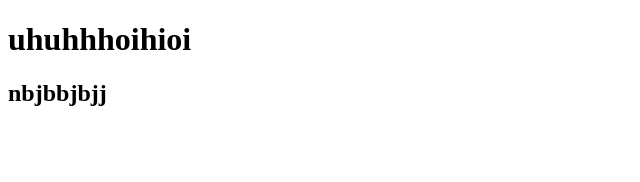
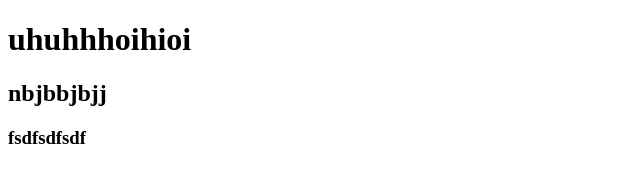
Before and after one commit to PhanCaoToan/duan4, a plain HTML site: page index.html in a window 1280 px wide. Shown: the whole page, without its empty margins (0-640 px from the left). Drawn offline with Linux system fonts and the light colour scheme.

Commit message:
sửa lần 3

```diff
--- a/index.html
+++ b/index.html
@@ -9,5 +9,6 @@
 <body>
     <h1>uhuhhhoihioi</h1>
     <h2>nbjbbjbjj</h2>
+    <h3>fsdfsdfsdf</h3>
 </body>
 </html>
```
